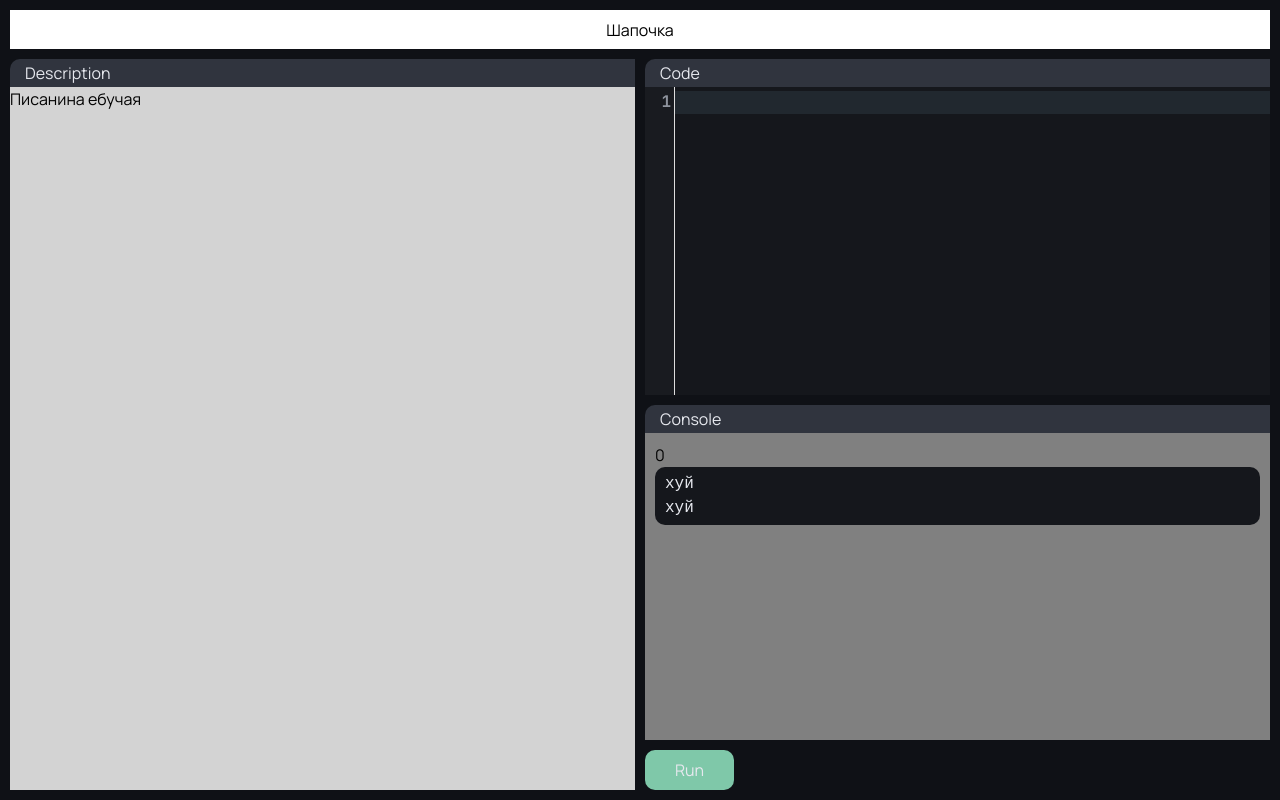
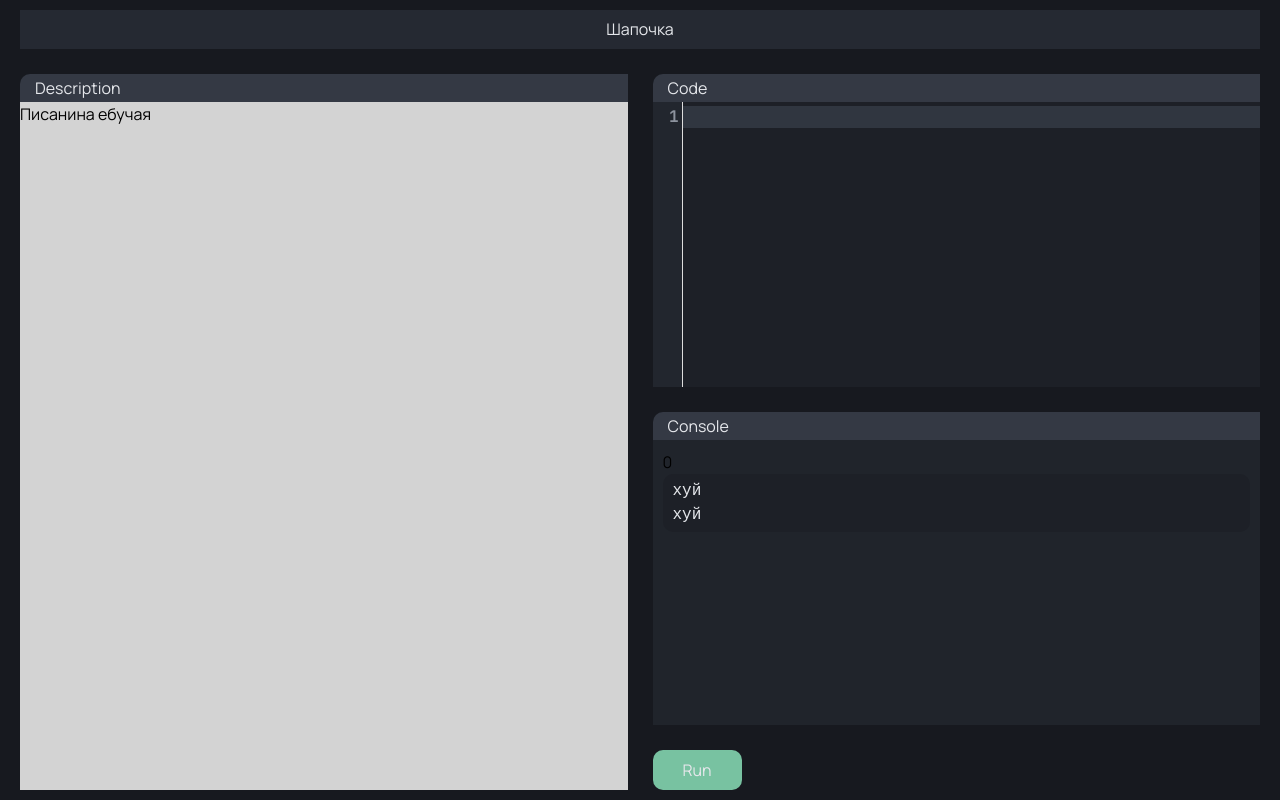
Before and after one commit to grekovpavel019/CodeDuel, a React (Vite) app in the folder frontend/: page / in a window 1280 px wide. Built offline with nearby package versions, Linux system fonts and the light colour scheme.

Commit message:
styles: add some styles

```diff
--- a/frontend/src/app/styles/variables.scss
+++ b/frontend/src/app/styles/variables.scss
@@ -1,29 +1,42 @@
 :root {
+
     /* Typography */
+
     --font-body: 'Manrope', sans-serif;
     --font-heading: 'Cormorant Garamond', serif;
     --font-code: 'JetBrains Mono', monospace;
 
-    --bg-title-bar: #30343e;
-    --text-primary: #e6e8ee;
+    --bg-title-bar: #343944;
+    --text-primary: #e5e7eb;
+
 
     /* App */
-    --main-bg: #0f1116;
-    --header-bg: #1b1e26;
+
+    --main-bg: #17191f;
+    --header-bg: #252932;
+
 
     /* Header */
+
     --header-height: 40px;
 
+
     /* Code editor */
-    --editor-bg: #15171c;
-    --editor-text: #d8dbe2;
-    --editor-gutter-bg: #191b20;
-    --editor-gutter-text: #8e939d;
-    --editor-active-line: #46586144;
-    --editor-selection: #303644;
-    --editor-scrollbar-controls: #ffffff44;
 
-    /* Syntax HighLight */
+    --editor-bg: #1d2027;
+    --editor-text: #d9dce2;
+
+    --editor-gutter-bg: #22262e;
+    --editor-gutter-text: #8d939e;
+
+    --editor-active-line: #303640;
+    --editor-selection: #353b47;
+
+    --editor-scrollbar-controls: #ffffff2e;
+
+
+    /* Syntax Highlight */
+
     --editor-syntax-keyword: #c792ea;
     --editor-syntax-string: #c3e88d;
     --editor-syntax-number: #f78c6c;
@@ -33,8 +46,13 @@
     --editor-syntax-type: #ffcb6b;
     --editor-syntax-operator: #89ddff;
 
+
     /* Console */
-    --console-bg: gray;
 
-    --button-primary: #7fc8a9;
+    --console-bg: #20242b;
+
+
+    /* Buttons */
+
+    --button-primary: #78c2a1;
 }
--- a/frontend/src/pages/CodePage/CodePage.module.scss
+++ b/frontend/src/pages/CodePage/CodePage.module.scss
@@ -1,12 +1,14 @@
+$page-gap: 25px;
+
 .codePage {
     display: flex;
     flex-direction: column;
 
     height: 100vh;
 
-    padding: 10px;
+    padding: 10px 20px;
 
-    gap: 10px
+    gap: $page-gap;
 }
 
 .challengeWorkspace {
@@ -16,7 +18,7 @@
 
     grid-template-rows: 1fr 1fr 40px;
     grid-template-columns: 1fr 1fr;
-    gap: 10px;
+    gap: $page-gap;
 
     grid-template-areas:
         "task code"
--- a/frontend/src/pages/CodePage/CodePage.tsx
+++ b/frontend/src/pages/CodePage/CodePage.tsx
@@ -26,7 +26,7 @@ const CodePage: FC = (): React.JSX.Element => {
         <div
             className={styles.codePage}
         >
-            <Header></Header>
+            <Header />
             <main className={styles.challengeWorkspace}>
                 <div className={styles.taskPanelArea}>
                     <TaskPanel />
--- a/frontend/src/widgets/Header/Header.module.scss
+++ b/frontend/src/widgets/Header/Header.module.scss
@@ -1,10 +1,12 @@
 .header {
+    display: flex;
+    justify-content: center;
+    align-items: center;
+
     height: var(--header-height);
     width: 100%;
 
-    background-color: white;
+    background-color: var(--header-bg);
 
-    display: flex;
-    justify-content: center;
-    align-items: center;
+    color: var(--text-primary);
 }
```
